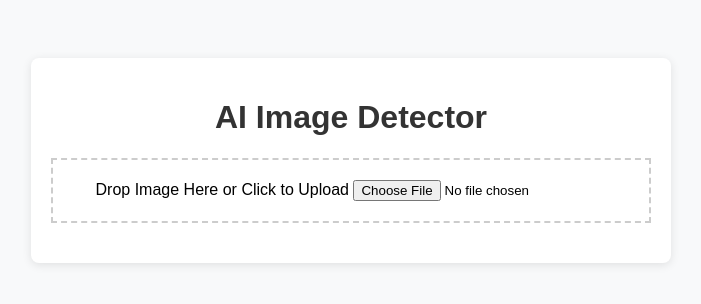
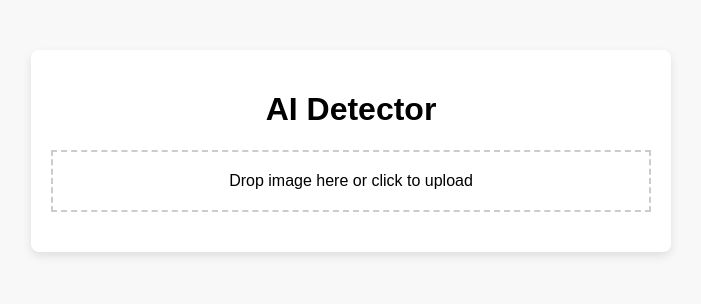
Before and after one commit to MrBinit/ai-detect, a Flask app: page / in a window 1280 px wide. Shown: the top 304 px of the page, without its empty margins (289-990 px from the left). Run offline with Flask 3, Linux system fonts and the light colour scheme.

Commit message:
frontend

```diff
--- a/Templates/index.html
+++ b/Templates/index.html
@@ -3,31 +3,22 @@
 <head>
     <meta charset="UTF-8">
     <meta name="viewport" content="width=device-width, initial-scale=1.0">
-    <title>AI Image Detector</title>
-    <link rel="stylesheet" href="styles.css">
+    <title>AI Detector</title>
+    <link rel="stylesheet" href="{{ url_for('static', filename='css/style.css') }}">
 </head>
 <body>
     <div class="container">
-        <h1>AI Image Detector</h1>
-        <div class="upload-container" id="uploadContainer">
-            <label for="imageUpload" class="upload-label">
-                <span>Drop Image Here or Click to Upload</span>
-                <input type="file" id="imageUpload" accept="image/*">
-            </label>
+        <h1>AI Detector</h1>
+        <div class="input-container">
+            <input type="file" id="imageInput" accept="image/*">
+            <label for="imageInput">Drop image here or click to upload</label>
         </div>
-        <div class="loader" id="loader">
-            <div class="loader-bar" id="loaderBar"></div>
-        </div>
-        <div class="result-container" id="resultContainer">
-            <h2>Prediction Result</h2>
-            <p id="predictionText">Upload an image to check if it's AI-generated or real.</p>
-            <div class="prediction-bar">
-                <div class="prediction-bar-fill" id="predictionBarFill"></div>
-            </div>
-            <p id="predictionProb"></p>
+        <div class="output-container">
+            <div class="loader" id="loader"></div>
+            <div id="result" style="display: none;"></div>
         </div>
     </div>
 
-    <script src="{{ url_for('static', filename='scripts.js') }}"></script>
+    <script src="{{ url_for('static', filename='js/script.js') }}"></script>
 </body>
 </html>
--- /dev/null
+++ b/static/css/style.css
@@ -0,0 +1,52 @@
+body {
+    font-family: Arial, sans-serif;
+    background-color: #f8f8f8;
+    text-align: center;
+}
+
+.container {
+    max-width: 600px;
+    margin: 50px auto;
+    padding: 20px;
+    background-color: #ffffff;
+    border-radius: 8px;
+    box-shadow: 0px 4px 10px rgba(0, 0, 0, 0.1);
+}
+
+.input-container {
+    margin-bottom: 20px;
+}
+
+.input-container input {
+    display: none;
+}
+
+.input-container label {
+    display: block;
+    padding: 20px;
+    border: 2px dashed #ccc;
+    cursor: pointer;
+}
+
+.output-container {
+    position: relative;
+}
+
+.loader {
+    display: none;
+    position: absolute;
+    top: 50%;
+    left: 50%;
+    transform: translate(-50%, -50%);
+    border: 4px solid #f3f3f3;
+    border-top: 4px solid #3498db;
+    border-radius: 50%;
+    width: 40px;
+    height: 40px;
+    animation: spin 2s linear infinite;
+}
+
+@keyframes spin {
+    0% { transform: rotate(0deg); }
+    100% { transform: rotate(360deg); }
+}
--- /dev/null
+++ b/static/js/script.js
@@ -0,0 +1,26 @@
+document.getElementById('imageInput').addEventListener('change', function() {
+    const file = this.files[0];
+    if (file) {
+        const formData = new FormData();
+        formData.append('image', file);
+
+        const xhr = new XMLHttpRequest();
+        xhr.open('POST', '/predict', true);
+
+        xhr.upload.onprogress = function(e) {
+            document.getElementById('loader').style.display = 'block';
+        };
+
+        xhr.onload = function() {
+            if (xhr.status === 200) {
+                const response = JSON.parse(xhr.responseText);
+                document.getElementById('loader').style.display = 'none';
+                document.getElementById('result').style.display = 'block';
+                document.getElementById('result').textContent = `AI Probability: ${response.probability.toFixed(2)}`;
+                // You can add visualization of probability here
+            }
+        };
+
+        xhr.send(formData);
+    }
+});
--- a/static/scripts.js
+++ /dev/null
@@ -1,122 +0,0 @@
-document.addEventListener("DOMContentLoaded", () => {
-    const dropZone = document.getElementById("dropZone");
-    const loader = document.getElementById("loader");
-    const resultDiv = document.getElementById("result");
-
-    dropZone.addEventListener("dragover", (e) => {
-        e.preventDefault();
-        dropZone.classList.add("drag-over");
-    });
-
-    dropZone.addEventListener("dragleave", () => {
-        dropZone.classList.remove("drag-over");
-    });
-
-    dropZone.addEventListener("drop", (e) => {
-        e.preventDefault();
-        dropZone.classList.remove("drag-over");
-
-        const file = e.dataTransfer.files[0];
-        if (file) {
-            loadImage(file);
-        }
-    });
-
-    const fileInput = document.getElementById("fileInput");
-    fileInput.addEventListener("change", () => {
-        const file = fileInput.files[0];
-        if (file) {
-            loadImage(file);
-        }
-    });
-
-    function loadImage(file) {
-        const reader = new FileReader();
-        reader.onload = (e) => {
-            const img = new Image();
-            img.src = e.target.result;
-            img.onload = () => {
-                predictImage(img);
-            };
-        };
-        reader.readAsDataURL(file);
-    }
-
-    function predictImage(img) {
-        loader.style.display = "block";
-        resultDiv.textContent = "";
-
-        // Send the image data to the backend for prediction
-        const formData = new FormData();
-        formData.append("image", img);
-
-        fetch("/predict", {
-            method: "POST",
-            body: formData
-        })
-        .then(response => response.json())
-        .then(data => {
-            loader.style.display = "none";
-            resultDiv.textContent = `Probability: ${data.probability.toFixed(2)} (${data.label})`;
-        })
-        .catch(error => {
-            loader.style.display = "none";
-            resultDiv.textContent = "Error predicting image.";
-        });
-    }
-});
-
-
-
-
-
-
-
-
-
-
-
-
-
-// import os
-// from flask import Flask, request, jsonify
-// from tensorflow.keras.models import load_model
-// from tensorflow.keras.preprocessing import image
-// import numpy as np
-
-// app = Flask(__name__)
-
-// # Load the pre-trained model
-// model = load_model('ai_model.h5')
-
-// # Function to preprocess the uploaded image
-// def preprocess_image(img_path):
-//     img = image.load_img(img_path, target_size=(224, 224))
-//     img_array = image.img_to_array(img)
-//     img_array = np.expand_dims(img_array, axis=0)
-//     img_array /= 255.0  # Normalize pixel values
-//     return img_array
-
-// # Route to handle image prediction
-// @app.route('/predict', methods=['POST'])
-// def predict():
-//     if 'image' not in request.files:
-//         return jsonify({'error': 'No image uploaded'})
-
-//     img = request.files['image']
-//     img_path = os.path.join('uploads', img.filename)
-//     img.save(img_path)
-
-//     processed_img = preprocess_image(img_path)
-//     prediction = model.predict(processed_img)
-
-//     # Assuming prediction[0][0] is the probability for AI-generated image
-//     ai_probability = prediction[0][0]
-//     label = 'AI-generated' if ai_probability >= 0.5 else 'Real'
-
-//     os.remove(img_path)  # Remove the uploaded image
-
-//     return jsonify({'probability': float(ai_probability), 'label': label})
-
-// if __name__ == '__main__':
-//     app.run(debug=True)
--- a/static/styles.css
+++ /dev/null
@@ -1,70 +0,0 @@
-body {
-    font-family: Arial, sans-serif;
-    background-color: #f8f9fa;
-    text-align: center;
-    padding-top: 50px;
-}
-
-.container {
-    max-width: 600px;
-    margin: 0 auto;
-    background-color: #ffffff;
-    padding: 20px;
-    border-radius: 8px;
-    box-shadow: 0 2px 10px rgba(0, 0, 0, 0.1);
-}
-
-h1, h2 {
-    color: #333333;
-}
-
-.upload-container {
-    border: 2px dashed #cccccc;
-    padding: 20px;
-    margin-bottom: 20px;
-    cursor: pointer;
-}
-
-.upload-label {
-    display: block;
-    font-size: 16px;
-}
-
-.loader {
-    display: none;
-    margin-bottom: 20px;
-}
-
-.loader-bar {
-    height: 20px;
-    background-color: #007bff;
-    width: 0;
-    border-radius: 4px;
-    transition: width 0.3s ease-in-out;
-}
-
-.result-container {
-    display: none;
-    border: 2px solid #007bff;
-    padding: 20px;
-    border-radius: 8px;
-}
-
-.prediction-bar {
-    height: 20px;
-    background-color: #007bff;
-    width: 0;
-    margin-top: 10px;
-    border-radius: 4px;
-}
-
-.prediction-bar-fill {
-    height: 100%;
-    background-color: #28a745;
-    border-radius: 4px;
-}
-
-#predictionProb {
-    font-size: 18px;
-    font-weight: bold;
-}
```
